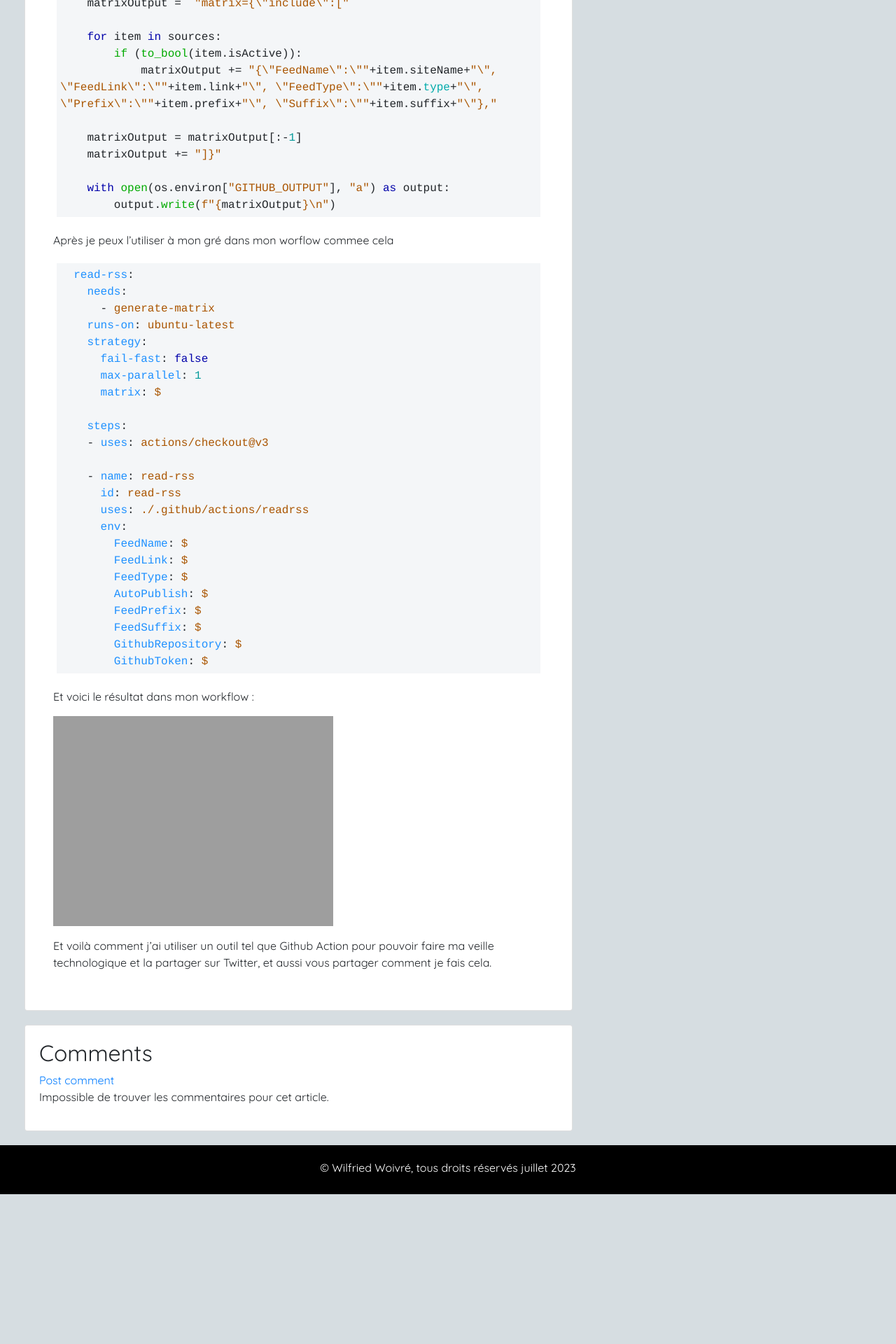
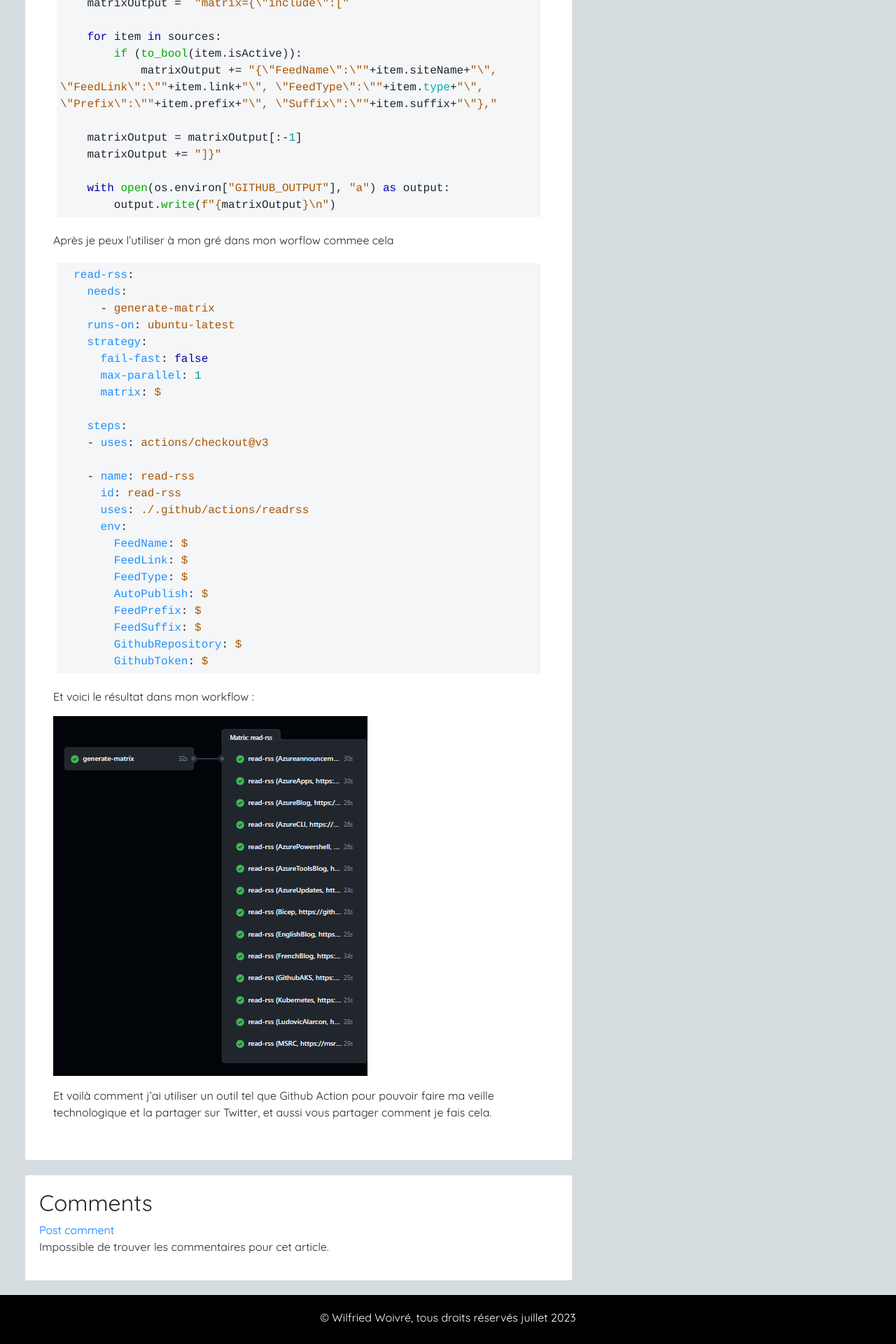
Before and after one commit to wilfriedwoivre/wilfriedwoivre.github.io, a Jekyll site: the page built from _posts/2023-05-24-github-actions-et-si-on-lutilisait-pour-faire-notre-veille-technologique.md, in a window 1280 px wide. Shown: the part 1814-3734 px from the top of the page at 70% size. Built offline with Jekyll 4.4.1, drawn with Linux system fonts in a browser that asks for light colours; nearby versions of some CDN libraries; before the commit the page ends 3520 px from its top, so only the background shows below that.

Commit message:
Update 2023-05-24-github-actions-et-si-on-lutilisait-pour-faire-notre-veille-technologique.md

```diff
--- a/_posts/2023-05-24-github-actions-et-si-on-lutilisait-pour-faire-notre-veille-technologique.md
+++ b/_posts/2023-05-24-github-actions-et-si-on-lutilisait-pour-faire-notre-veille-technologique.md
@@ -92,6 +92,6 @@ Après je peux l'utiliser à mon gré dans mon worflow commee cela
 
 Et voici le résultat dans mon workflow :
 
-![image]({{ site.url }}/images/2023/05/24/github-actions-et-si-on-lutilisait-pour-faire-notre-veille-technologique-img0 "image")
+![image]({{ site.url }}/images/2023/05/24/github-actions-et-si-on-lutilisait-pour-faire-notre-veille-technologique-img0.png "image")
 
 Et voilà comment j'ai utiliser un outil tel que Github Action pour pouvoir faire ma veille technologique et la partager sur Twitter, et aussi vous partager comment je fais cela.
```
